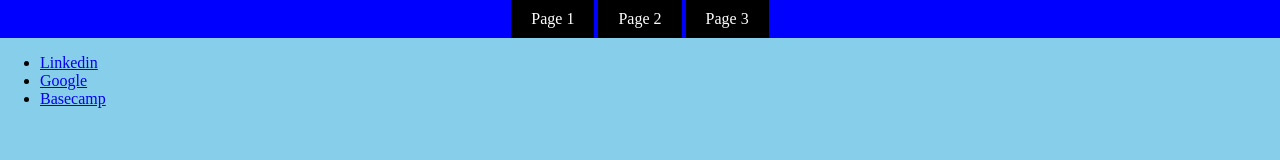
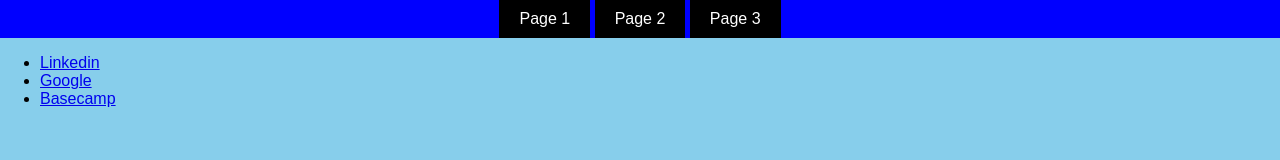
Before and after one commit to navyas-design/webdev_lab8, a plain HTML site: page page 3.html in a window 1280 px wide. Drawn offline with Linux system fonts and the light colour scheme.

Commit message:
page 3.html

```diff
--- a/page 3.html
+++ b/page 3.html
@@ -3,7 +3,7 @@
 <head>
 <meta charset="utf-8">
 <title>My Centered Navigation</title>
-<link rel="stylesheet" type="text/css" href="">
+<link rel="stylesheet" type="text/css" href="css/normalize.css">
 <link rel="stylesheet" href="css/style.css">
 <link rel="icon" href="https://web.iit.edu/sites/web/themes/iit_web/favicon.ico">
 </head>
```
